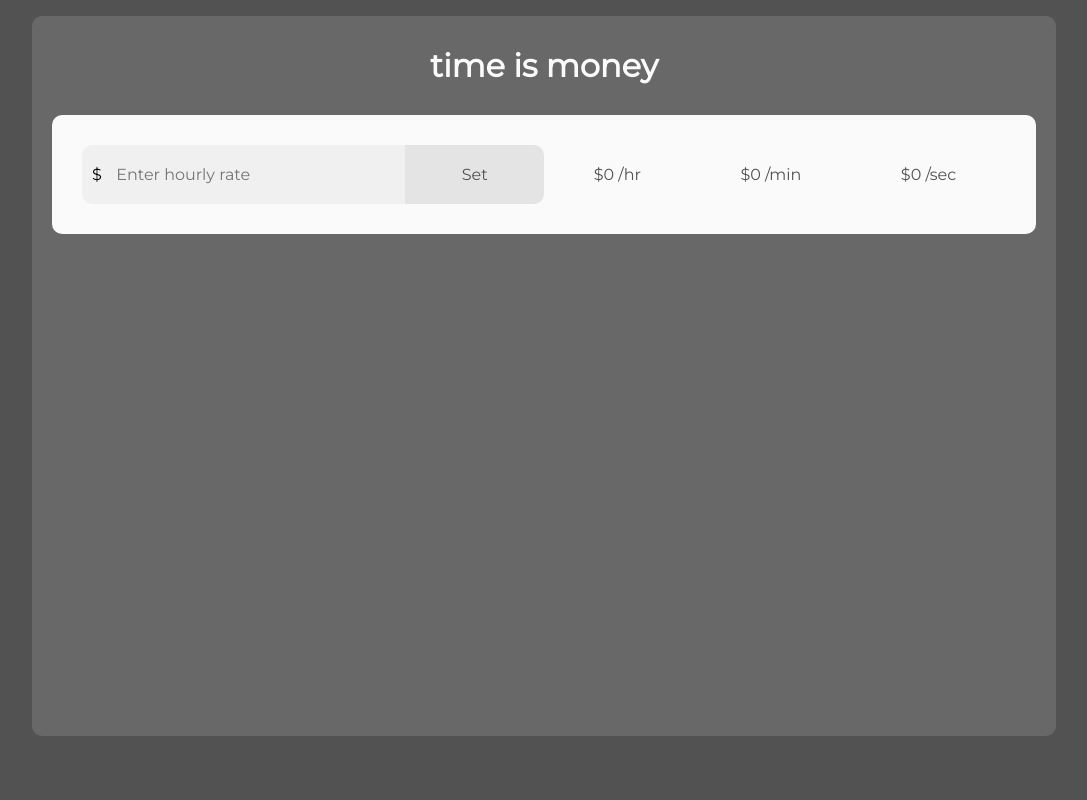
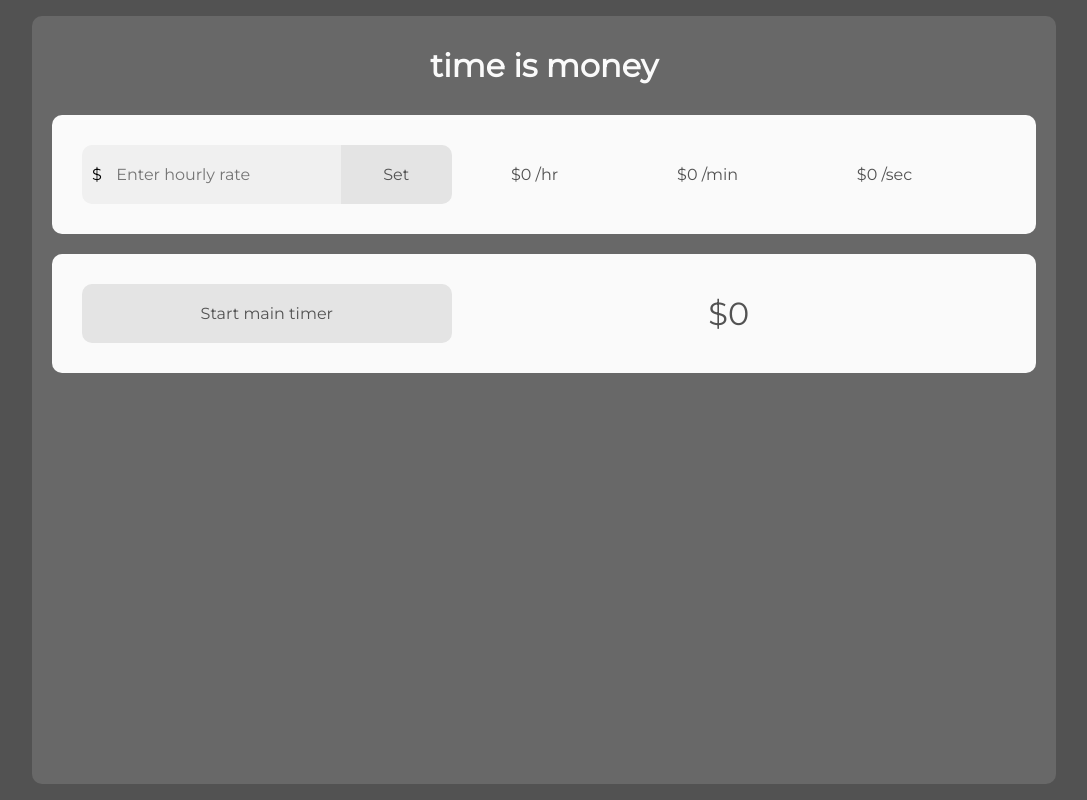
Before and after one commit to caseyharvey/time-is-money, a React (Create React App) app: page / in a window 1280 px wide. Shown: the whole page, without its empty margins (96-1183 px from the left). Built offline with nearby package versions, Linux system fonts and the light colour scheme.

Commit message:
Add more reducers and action creators. MainTimer is up and running

```diff
--- a/src/components/App.css
+++ b/src/components/App.css
@@ -1,9 +1,9 @@
-.responsiveFont, .dollarSign:before, .inputAndStats form div input, .inputAndStats form div .errorMessage, .inputAndStats form button, .inputAndStats .valueBreakdown {
+.responsiveFont, .dollarSign:before, .inputAndStatsContainer form div input, .inputAndStatsContainer form div .errorMessage, .inputAndStatsContainer form button, .inputAndStatsContainer .valueBreakdown, .mainTimerContainer .stopStartContainer button {
   font-size: 0.7em;
 }
 
-.responsiveWidth, .inputAndStats form, .inputAndStats .valueBreakdown {
-  width: 100%;
+.LargeResponsiveFont, .mainTimerContainer .mainTimerDisplay {
+  font-size: 1.7em;
 }
 
 body {
@@ -18,7 +18,7 @@ body {
   display: -webkit-box;
   display: -ms-flexbox;
   display: flex;
-  min-height: 90vh;
+  min-height: 96vh;
   margin: 2vh auto;
   min-width: 320px;
   overflow: hidden;
@@ -50,13 +50,16 @@ body {
   left: 10px;
 }
 
-.inputAndStats {
+.inputAndStatsContainer {
   width: 100%;
   display: -webkit-box;
   display: -ms-flexbox;
   display: flex;
   padding: 15px;
   border-radius: 10px;
+  -webkit-box-align: center;
+      -ms-flex-align: center;
+          align-items: center;
   -webkit-box-orient: vertical;
   -webkit-box-direction: normal;
       -ms-flex-direction: column;
@@ -66,21 +69,21 @@ body {
   background-color: #fafafa;
 }
 
-.inputAndStats form {
-  margin: auto;
+.inputAndStatsContainer form {
+  width: 100%;
   display: -webkit-box;
   display: -ms-flexbox;
   display: flex;
-  max-width: 520px;
+  max-width: 425px;
 }
 
-.inputAndStats form div {
+.inputAndStatsContainer form div {
   margin: 0;
   width: 70%;
   position: relative;
 }
 
-.inputAndStats form div input {
+.inputAndStatsContainer form div input {
   width: 100%;
   outline: none;
   color: #525252;
@@ -93,7 +96,7 @@ body {
   border-radius: 10px 0 0 10px;
 }
 
-.inputAndStats form div .errorMessage {
+.inputAndStatsContainer form div .errorMessage {
   top: 0;
   left: 0;
   width: 100%;
@@ -110,7 +113,7 @@ body {
   background: linear-gradient(90deg, rgba(255, 255, 255, 0) 0%, white 40%);
 }
 
-.inputAndStats form button {
+.inputAndStatsContainer form button {
   width: 30%;
   outline: none;
   color: #525252;
@@ -123,7 +126,8 @@ body {
   border-radius: 0 10px 10px 0;
 }
 
-.inputAndStats .valueBreakdown {
+.inputAndStatsContainer .valueBreakdown {
+  width: 100%;
   display: -webkit-box;
   display: -ms-flexbox;
   display: flex;
@@ -139,13 +143,72 @@ body {
   -webkit-box-sizing: border-box;
           box-sizing: border-box;
   background-color: #fafafa;
-  margin: 50px auto 35px auto;
+  margin: 40px auto 25px auto;
   -ms-flex-pack: distribute;
       justify-content: space-around;
 }
 
+.mainTimerContainer {
+  display: -webkit-box;
+  display: -ms-flexbox;
+  display: flex;
+  padding: 15px;
+  color: #525252;
+  margin-top: 20px;
+  -webkit-box-align: center;
+      -ms-flex-align: center;
+          align-items: center;
+  border-radius: 10px;
+  -webkit-box-orient: vertical;
+  -webkit-box-direction: normal;
+      -ms-flex-direction: column;
+          flex-direction: column;
+  -webkit-box-sizing: border-box;
+          box-sizing: border-box;
+  background-color: #fafafa;
+}
+
+.mainTimerContainer .stopStartContainer {
+  width: 100%;
+  max-width: 425px;
+  position: relative;
+}
+
+.mainTimerContainer .stopStartContainer button {
+  width: 100%;
+  outline: none;
+  padding: 20px;
+  color: #525252;
+  border-style: none;
+  border-radius: 10px;
+  font-family: "Montserrat", sans-serif;
+  -webkit-box-sizing: border-box;
+          box-sizing: border-box;
+  background-color: #e4e4e4;
+}
+
+.mainTimerContainer .stopStartContainer .hide {
+  visibility: hidden;
+}
+
+.mainTimerContainer .stopStartContainer .stopButton {
+  top: 0;
+  left: 0;
+  color: #ff1400;
+  position: absolute;
+  background-color: #f0f0f0;
+}
+
+.mainTimerContainer .mainTimerDisplay {
+  width: 100%;
+  text-align: center;
+  -webkit-box-sizing: border-box;
+          box-sizing: border-box;
+  margin: 40px auto 25px auto;
+}
+
 @media (min-width: 360px) {
-  .responsiveFont, .dollarSign:before, .inputAndStats form div input, .inputAndStats form div .errorMessage, .inputAndStats form button, .inputAndStats .valueBreakdown {
+  .responsiveFont, .dollarSign:before, .inputAndStatsContainer form div input, .inputAndStatsContainer form div .errorMessage, .inputAndStatsContainer form button, .inputAndStatsContainer .valueBreakdown, .mainTimerContainer .stopStartContainer button {
     font-size: 0.8em;
   }
   .dollarSign:before {
@@ -154,39 +217,58 @@ body {
 }
 
 @media (min-width: 375px) {
-  .inputAndStats {
+  .inputAndStatsContainer,
+  .mainTimerContainer {
     padding: 25px;
   }
-  .valueBreakdown {
-    margin: 50px 0 25px 0;
+  .valueBreakdown,
+  .mainTimerDisplay {
+    margin: 30px 0 15px 0;
   }
 }
 
 @media (min-width: 425px) {
-  .responsiveFont, .dollarSign:before, .inputAndStats form div input, .inputAndStats form div .errorMessage, .inputAndStats form button, .inputAndStats .valueBreakdown {
+  .responsiveFont, .dollarSign:before, .inputAndStatsContainer form div input, .inputAndStatsContainer form div .errorMessage, .inputAndStatsContainer form button, .inputAndStatsContainer .valueBreakdown, .mainTimerContainer .stopStartContainer button {
     font-size: 1em;
+  }
+  .LargeResponsiveFont, .mainTimerContainer .mainTimerDisplay {
+    font-size: 2em;
   }
   .dollarSign:before {
     top: 0;
   }
-  .inputAndStats form div input {
+  .inputAndStatsContainer form div input,
+  .mainTimerContainer form div input {
     padding-left: 30px;
   }
 }
 
 @media (min-width: 800px) {
-  .responsiveWidth, .inputAndStats form, .inputAndStats .valueBreakdown {
-    width: 50%;
-  }
-  .inputAndStats {
+  .inputAndStatsContainer,
+  .mainTimerContainer {
     -webkit-box-orient: horizontal;
     -webkit-box-direction: normal;
         -ms-flex-direction: row;
             flex-direction: row;
     padding: 30px;
   }
-  .inputAndStats .valueBreakdown {
+  .inputAndStatsContainer .valueBreakdown,
+  .inputAndStatsContainer .mainTimerDisplay,
+  .mainTimerContainer .valueBreakdown,
+  .mainTimerContainer .mainTimerDisplay {
     margin: 0;
+  }
+  .inputAndStatsContainer form {
+    width: 40%;
+  }
+  .inputAndStatsContainer .valueBreakdown {
+    width: 60%;
+  }
+  .mainTimerContainer .stopStartContainer {
+    width: 40%;
+  }
+  .mainTimerContainer .mainTimerDisplay {
+    width: 60%;
   }
 }
 /*# sourceMappingURL=App.css.map */
--- a/src/components/App.js
+++ b/src/components/App.js
@@ -2,6 +2,7 @@ import React from "react";
 // import TotalDisplay from "./TotalDisplay";
 import HourlyInput from "./HourlyInput";
 import ValueBreakdown from "./ValueBreakdown";
+import MainTimer from "./MainTimer";
 
 import "./App.css";
 
@@ -9,10 +10,11 @@ const App = () => {
   return (
     <div className="container">
       <h1>time is money</h1>
-      <div className="inputAndStats">
+      <div className="inputAndStatsContainer">
         <HourlyInput />
         <ValueBreakdown />
       </div>
+      <MainTimer />
     </div>
   );
 };
--- a/src/components/App.scss
+++ b/src/components/App.scss
@@ -4,13 +4,13 @@ $grey2: rgb(104, 104, 104);
 $grey3: rgb(228, 228, 228);
 $grey4: rgb(240, 240, 240);
 $light: rgb(250, 250, 250);
+$warning: rgb(255, 20, 0);
 
 .responsiveFont {
   font-size: 0.7em;
 }
-
-.responsiveWidth {
-  width: 100%;
+.LargeResponsiveFont {
+  font-size: 1.7em;
 }
 
 body {
@@ -23,7 +23,7 @@ body {
 .container {
   padding: 20px;
   display: flex;
-  min-height: 90vh;
+  min-height: 96vh;
   margin: 2vh auto;
   min-width: 320px;
   overflow: hidden;
@@ -51,20 +51,20 @@ body {
   }
 }
 
-.inputAndStats {
+.inputAndStatsContainer {
   width: 100%;
   display: flex;
   padding: 15px;
   border-radius: 10px;
+  align-items: center;
   flex-direction: column;
   box-sizing: border-box;
   background-color: $light;
 
   form {
-    margin: auto;
+    width: 100%;
     display: flex;
-    max-width: 520px;
-    @extend .responsiveWidth;
+    max-width: 425px;
 
     div {
       margin: 0;
@@ -93,9 +93,9 @@ body {
         text-align: right;
         pointer-events: none;
         box-sizing: border-box;
-        color: rgb(255, 20, 0);
+        color: $warning;
         border-radius: 10px 0 0 10px;
-        border: 2px solid rgb(255, 20, 0);
+        border: 2px solid $warning;
         background: linear-gradient(
           90deg,
           rgba(255, 255, 255, 0) 0%,
@@ -119,6 +119,7 @@ body {
   }
 
   .valueBreakdown {
+    width: 100%;
     display: flex;
     color: $grey1;
     max-width: 520px;
@@ -126,10 +127,59 @@ body {
     flex-direction: row;
     box-sizing: border-box;
     background-color: $light;
-    margin: 50px auto 35px auto;
+    margin: 40px auto 25px auto;
     justify-content: space-around;
-    @extend .responsiveWidth;
     @extend .responsiveFont;
+  }
+}
+
+.mainTimerContainer {
+  display: flex;
+  padding: 15px;
+  color: $grey1;
+  margin-top: 20px;
+  align-items: center;
+  border-radius: 10px;
+  flex-direction: column;
+  box-sizing: border-box;
+  background-color: $light;
+
+  .stopStartContainer {
+    width: 100%;
+    max-width: 425px;
+    position: relative;
+
+    button {
+      width: 100%;
+      outline: none;
+      padding: 20px;
+      color: $grey1;
+      border-style: none;
+      border-radius: 10px;
+      font-family: $mainFont;
+      box-sizing: border-box;
+      background-color: $grey3;
+      @extend .responsiveFont;
+    }
+
+    .hide {
+      visibility: hidden;
+    }
+
+    .stopButton {
+      top: 0;
+      left: 0;
+      color: $warning;
+      position: absolute;
+      background-color: $grey4;
+    }
+  }
+  .mainTimerDisplay {
+    width: 100%;
+    text-align: center;
+    box-sizing: border-box;
+    margin: 40px auto 25px auto;
+    @extend .LargeResponsiveFont;
   }
 }
 
@@ -144,23 +194,29 @@ body {
   }
 }
 @media (min-width: 375px) {
-  .inputAndStats {
+  .inputAndStatsContainer,
+  .mainTimerContainer {
     padding: 25px;
   }
-  .valueBreakdown {
-    margin: 50px 0 25px 0;
+  .valueBreakdown,
+  .mainTimerDisplay {
+    margin: 30px 0 15px 0;
   }
 }
 @media (min-width: 425px) {
   .responsiveFont {
     font-size: 1em;
   }
+  .LargeResponsiveFont {
+    font-size: 2em;
+  }
   .dollarSign {
     &:before {
       top: 0;
     }
   }
-  .inputAndStats {
+  .inputAndStatsContainer,
+  .mainTimerContainer {
     form {
       div input {
         padding-left: 30px;
@@ -169,16 +225,32 @@ body {
   }
 }
 @media (min-width: 800px) {
-  .responsiveWidth {
-    width: 50%;
-  }
-
-  .inputAndStats {
+  .inputAndStatsContainer,
+  .mainTimerContainer {
     flex-direction: row;
     padding: 30px;
 
-    .valueBreakdown {
+    .valueBreakdown,
+    .mainTimerDisplay {
       margin: 0;
     }
   }
+
+  .inputAndStatsContainer {
+    form {
+      width: 40%;
+    }
+    .valueBreakdown {
+      width: 60%;
+    }
+  }
+
+  .mainTimerContainer {
+    .stopStartContainer {
+      width: 40%;
+    }
+    .mainTimerDisplay {
+      width: 60%;
+    }
+  }
 }
--- /dev/null
+++ b/src/components/MainTimer.js
@@ -0,0 +1,53 @@
+import React from "react";
+import { connect } from "react-redux";
+import { incrementMainTimer, setMainTimerRunning } from "../actions";
+
+class MainTimer extends React.Component {
+  startTimer = () => {
+    this.props.setMainTimerRunning();
+    this.interval = setInterval(() => {
+      this.props.incrementMainTimer(this.props.ratePerSecond);
+    }, 1000);
+  };
+
+  stopTimer = () => {
+    clearInterval(this.interval);
+    this.props.setMainTimerRunning();
+  };
+
+  render() {
+    const currentAmount = this.props.currentTimer;
+    return (
+      <div className="mainTimerContainer">
+        <div className="stopStartContainer">
+          <button onClick={this.startTimer}>Start main timer</button>
+          <button
+            className={
+              this.props.mainTimerRunning ? "stopButton" : "hide stopButton"
+            }
+            onClick={this.stopTimer}
+          >
+            Stop main timer
+          </button>
+        </div>
+        <div className="mainTimerDisplay">
+          ${Math.round((currentAmount + Number.EPSILON) * 100) / 100}
+        </div>
+      </div>
+    );
+  }
+}
+
+const mapStateToProps = state => {
+  return {
+    hourlyRate: state.hourlyRate,
+    currentTimer: state.currentTimer,
+    ratePerSecond: state.ratePerSecond,
+    mainTimerRunning: state.mainTimerRunning
+  };
+};
+
+export default connect(mapStateToProps, {
+  incrementMainTimer,
+  setMainTimerRunning
+})(MainTimer);
```
Also changed, not shown: src/actions/index.js (+19 -0 lines), src/components/HourlyInput.js (+10 -5 lines), src/components/TotalDisplay.js (deleted, +0 -20 lines), src/reducers/index.js (+7 -1 lines), src/reducers/mainTimerRunningReducer.js (added, +8 -0 lines), src/reducers/ratePerSecondReducer.js (added, +8 -0 lines), src/reducers/timerReducer.js (added, +8 -0 lines), 1 other file (tests, documents, lock files or other folders).
